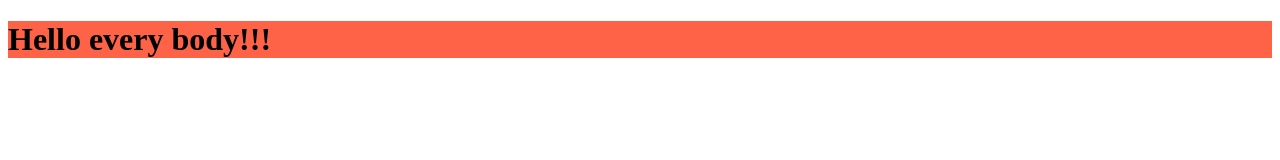
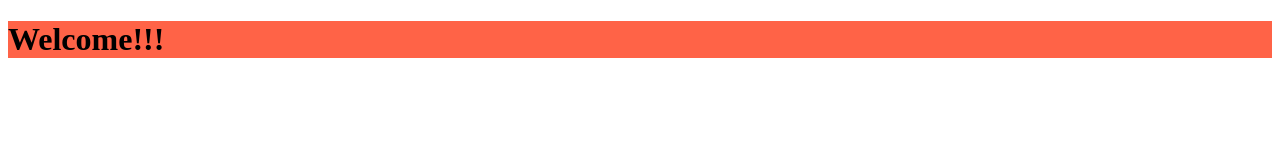
Before and after one commit to dimapovarchuk/aws_s3_bucket, a plain HTML site: page index.html in a window 1280 px wide. Drawn offline with Linux system fonts and the light colour scheme.

Commit message:
Update index.html

```diff
--- a/index.html
+++ b/index.html
@@ -2,7 +2,7 @@
 <html>
 <body>
 
-<h1 style="background-color:Tomato;">Hello every body!!!</h1>
+<h1 style="background-color:Tomato;">Welcome!!!</h1>
 
 
 </body>
```
